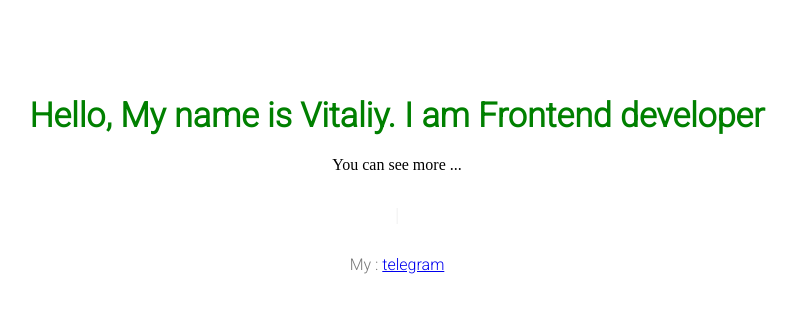
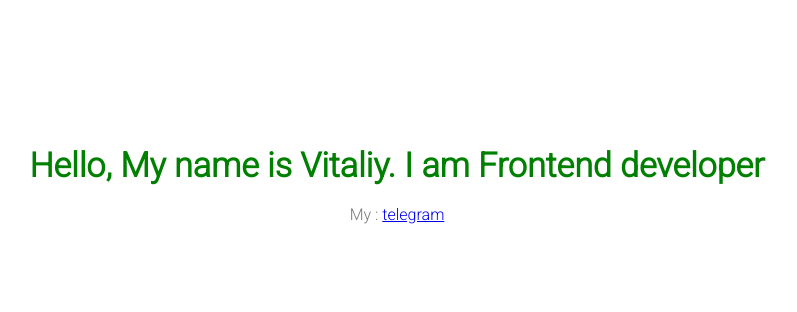
Before and after one commit to VitalikDark/shop-shop, a plain HTML site: page index.html in a window 1280 px wide. Shown: the whole page, without its empty margins (243-1040 px from the left). Drawn offline with nearby package versions, Linux system fonts and the light colour scheme.

Commit message:
create projecet without javascript

```diff
--- a/index.html
+++ b/index.html
@@ -10,22 +10,10 @@
 <body>
 	<div class="middle">
 		<h1 >Hello, My name is Vitaliy. I am Frontend developer</h1>
-		<div id="typed-strings"><span>You can see more ...</span></div>
-		<span id="typed"></span>
 		<p>My :
 			<a href="tg://resolve?domain=Vitaliy_Developer">telegram</a>
 		</p>
 	</div>
 
-
-
-
-<script src="https://cdn.jsdelivr.net/npm/typed.js@2.0.11"></script>
-<script>
-  var typed = new Typed('#typed', {
-    stringsElement: '#typed-strings',
-    typeSpeed: 100
-  });
-</script>
 </body>
 </html>
```
